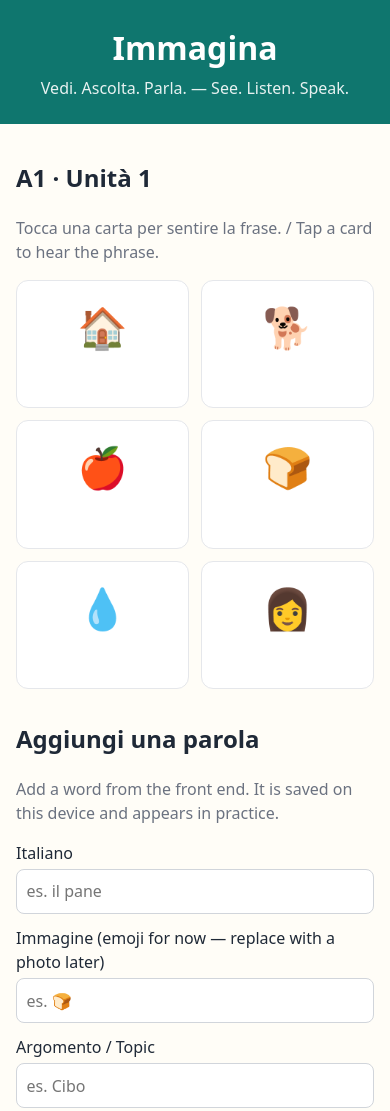
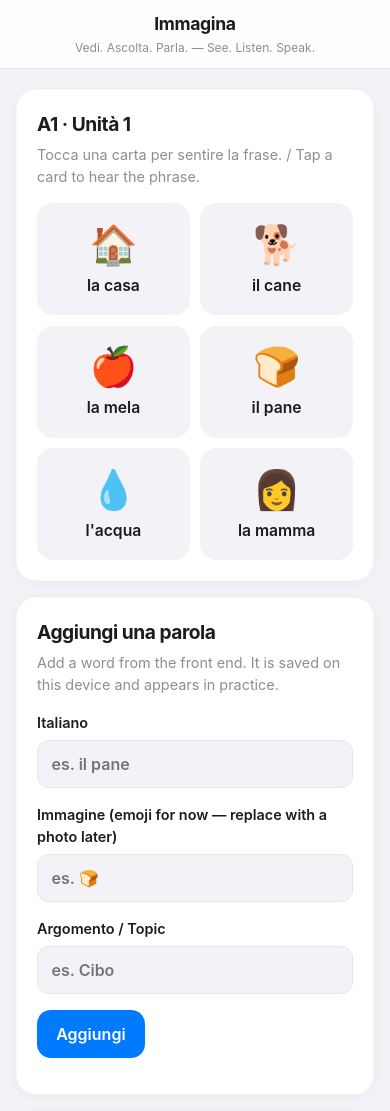
Before and after one commit to mgrassa14/Immagina, a website: page index.html in a window 390 px wide. Shown: the top 1111 px of the page. Drawn offline with Linux system fonts and the light colour scheme.

Commit message:
@ F Restyle the app with an iOS-inspired design
Browser-checked at mobile width in light and dark modes. No automated tests were run.

Co-authored-by: Copilot <223556219+Copilot@users.noreply.github.com>

```diff
--- a/css/styles.css
+++ b/css/styles.css
@@ -1,72 +1,210 @@
-/* Immagina — starter styles. Keep it simple and readable. */
 :root {
-  --teal: #0f766e;
-  --ink: #1f2937;
-  --paper: #fffdf7;
-  --card: #ffffff;
+  color-scheme: light dark;
+  --accent: #007aff;
+  --background: #f2f2f7;
+  --surface: #ffffff;
+  --surface-muted: #f2f2f7;
+  --ink: #1c1c1e;
+  --secondary-ink: #8e8e93;
+  --separator: #e5e5ea;
+  --shadow: 0 2px 12px rgb(0 0 0 / 4%);
 }
 
-* { box-sizing: border-box; }
+* {
+  box-sizing: border-box;
+}
 
 body {
+  min-width: 320px;
+  min-height: 100vh;
   margin: 0;
-  font-family: system-ui, -apple-system, sans-serif;
-  background: var(--paper);
+  background: var(--background);
   color: var(--ink);
+  font-family: -apple-system, BlinkMacSystemFont, "Segoe UI", sans-serif;
   line-height: 1.5;
+  -webkit-font-smoothing: antialiased;
 }
 
 header {
-  background: var(--teal);
-  color: white;
-  padding: 1.5rem 1rem;
+  position: sticky;
+  top: 0;
+  z-index: 1;
+  padding: 0.7rem 1rem 0.65rem;
+  border-bottom: 1px solid var(--separator);
+  background: rgb(255 255 255 / 88%);
   text-align: center;
+  backdrop-filter: saturate(180%) blur(20px);
+  -webkit-backdrop-filter: saturate(180%) blur(20px);
 }
 
-header h1 { margin: 0; font-size: 2rem; }
-.tagline { margin: 0.25rem 0 0; opacity: 0.9; }
+header h1 {
+  margin: 0;
+  font-size: 1.1rem;
+  font-weight: 700;
+  letter-spacing: -0.02em;
+}
 
-main { max-width: 720px; margin: 0 auto; padding: 1rem; }
-section { margin-bottom: 2rem; }
-.hint { color: #6b7280; }
+.tagline {
+  margin: 0.1rem 0 0;
+  color: var(--secondary-ink);
+  font-size: 0.75rem;
+}
+
+main {
+  width: min(100%, 680px);
+  margin: 0 auto;
+  padding: 1.25rem 1rem 2rem;
+}
+
+section {
+  margin-bottom: 1rem;
+  padding: 1.25rem;
+  border: 1px solid rgb(0 0 0 / 3%);
+  border-radius: 20px;
+  background: var(--surface);
+  box-shadow: var(--shadow);
+}
+
+h2 {
+  margin: 0 0 0.35rem;
+  font-size: 1.2rem;
+  font-weight: 700;
+  letter-spacing: -0.025em;
+}
+
+.hint {
+  margin: 0 0 1rem;
+  color: var(--secondary-ink);
+  font-size: 0.9rem;
+}
 
 .cards {
   display: grid;
-  grid-template-columns: repeat(auto-fill, minmax(140px, 1fr));
-  gap: 0.75rem;
+  grid-template-columns: repeat(auto-fit, minmax(120px, 1fr));
+  gap: 0.65rem;
 }
 
 .card {
-  background: var(--card);
-  border: 1px solid #e5e7eb;
-  border-radius: 12px;
-  padding: 1rem;
+  min-height: 112px;
+  padding: 0.9rem 0.6rem;
+  border: 1px solid transparent;
+  border-radius: 16px;
+  background: var(--surface-muted);
+  color: var(--ink);
   text-align: center;
   cursor: pointer;
   font: inherit;
+  touch-action: manipulation;
+  transition: background-color 160ms ease, transform 160ms ease;
 }
 
-.card:hover, .card:focus-visible { border-color: var(--teal); outline: 2px solid var(--teal); }
-.card .image { font-size: 2.5rem; display: block; }
-.card .phrase { font-weight: 700; font-size: 1.1rem; display: block; margin-top: 0.5rem; }
+.card .image {
+  display: block;
+  font-size: 2.4rem;
+  line-height: 1.2;
+}
 
-form label { display: block; margin-bottom: 0.75rem; }
+.card .phrase {
+  display: block;
+  margin-top: 0.45rem;
+  font-size: 0.98rem;
+  font-weight: 600;
+}
+
+form label {
+  display: block;
+  margin-bottom: 1rem;
+  font-size: 0.9rem;
+  font-weight: 600;
+}
+
 form input {
   display: block;
   width: 100%;
-  padding: 0.6rem;
-  margin-top: 0.25rem;
-  border: 1px solid #d1d5db;
-  border-radius: 8px;
+  min-height: 48px;
+  margin-top: 0.4rem;
+  padding: 0.7rem 0.85rem;
+  border: 1px solid var(--separator);
+  border-radius: 12px;
+  background: var(--surface-muted);
+  color: var(--ink);
   font: inherit;
+  font-size: 1rem;
 }
 
-button {
-  background: var(--teal);
-  color: white;
+button:not(.card) {
+  min-height: 48px;
+  padding: 0.7rem 1.2rem;
   border: 0;
-  border-radius: 8px;
-  padding: 0.7rem 1.2rem;
+  border-radius: 14px;
+  background: var(--accent);
+  color: #ffffff;
+  cursor: pointer;
   font: inherit;
-  cursor: pointer;
+  font-weight: 600;
+  touch-action: manipulation;
+  transition: filter 160ms ease, transform 160ms ease;
 }
+
+button:focus-visible,
+input:focus-visible {
+  outline: 3px solid rgb(0 122 255 / 35%);
+  outline-offset: 2px;
+}
+
+#add-word-status {
+  margin-bottom: 0;
+  color: #248a3d;
+}
+
+section ul {
+  margin-bottom: 0;
+  padding-left: 1.25rem;
+}
+
+section li + li {
+  margin-top: 0.4rem;
+}
+
+@media (hover: hover) {
+  .card:hover {
+    background: #e8e8ed;
+  }
+
+  button:not(.card):hover {
+    filter: brightness(0.94);
+  }
+}
+
+@media (prefers-reduced-motion: no-preference) {
+  .card:active,
+  button:not(.card):active {
+    transform: scale(0.98);
+  }
+}
+
+@media (prefers-color-scheme: dark) {
+  :root {
+    --background: #000000;
+    --surface: #1c1c1e;
+    --surface-muted: #2c2c2e;
+    --ink: #f2f2f7;
+    --secondary-ink: #98989f;
+    --separator: #38383a;
+    --shadow: 0 2px 12px rgb(0 0 0 / 18%);
+  }
+
+  header {
+    background: rgb(28 28 30 / 88%);
+  }
+
+  section {
+    border-color: rgb(255 255 255 / 5%);
+  }
+
+  @media (hover: hover) {
+    .card:hover {
+      background: #3a3a3c;
+    }
+  }
+}
```
